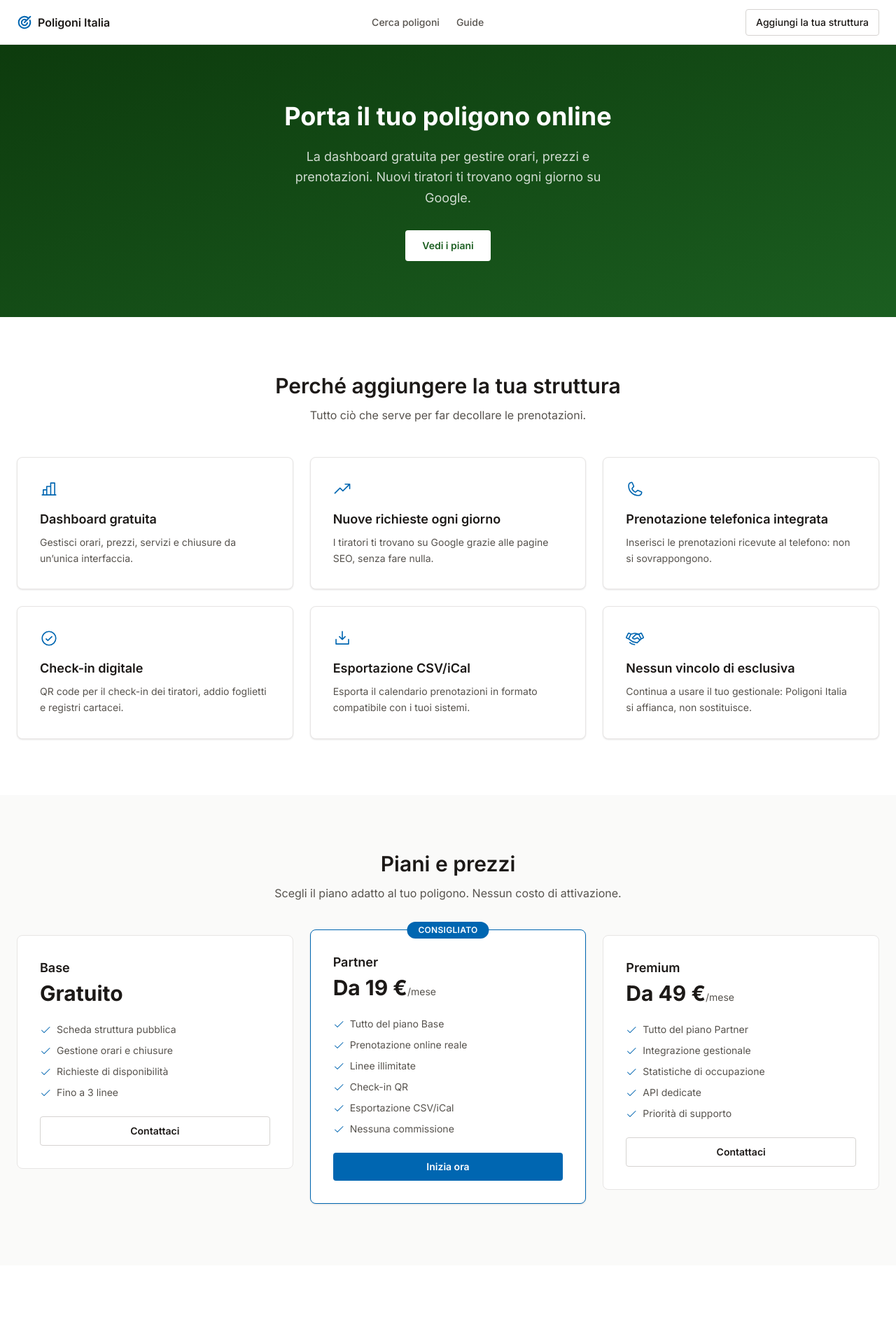
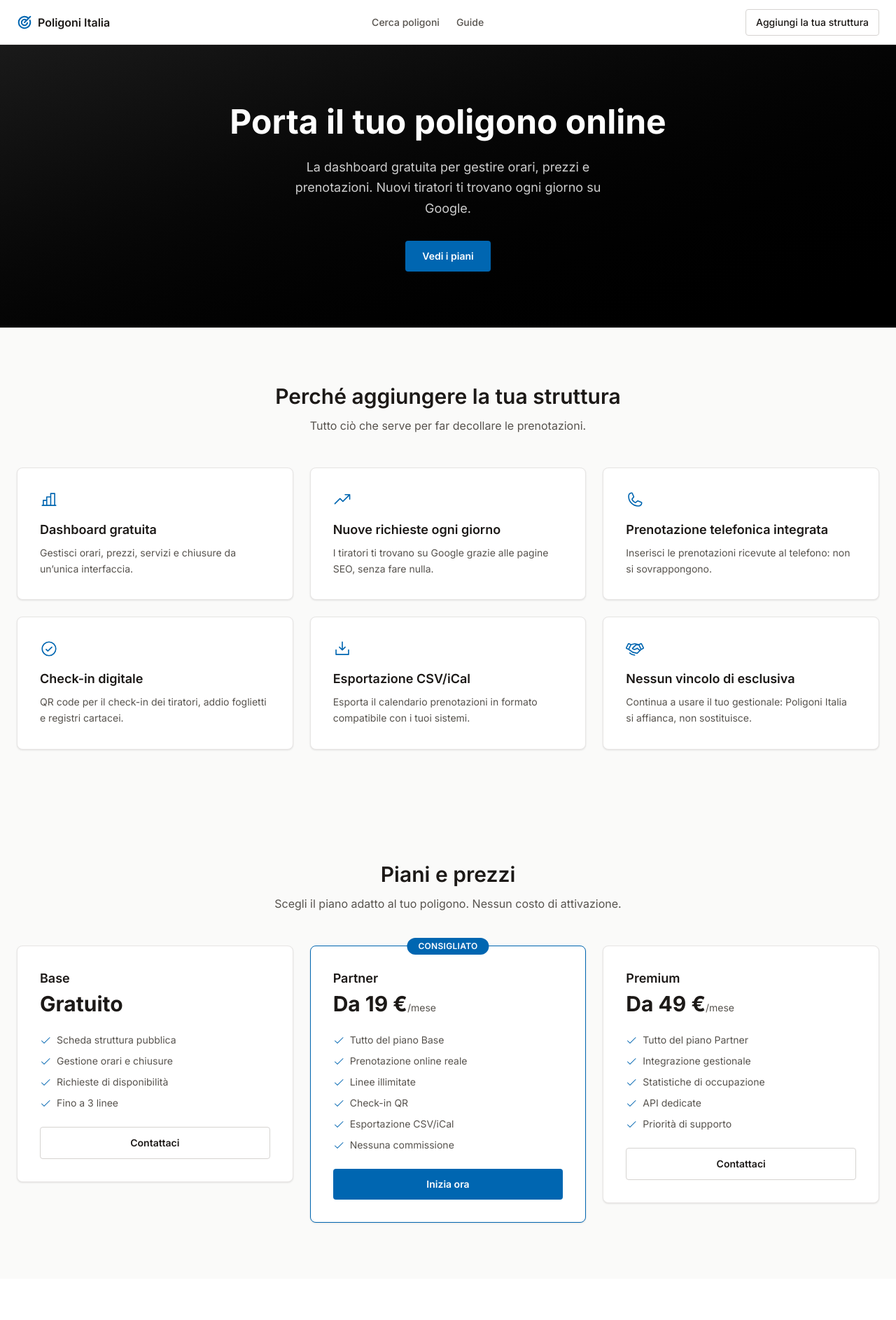
Before and after one commit to nignesti/poligoni_italia, a Next.js app in the folder app/apps/web/: page /gestori in a window 1280 px wide. Shown: the top 1886 px of the page at 70% size. Built offline with nearby package versions, Linux system fonts and the light colour scheme.

Commit message:
Aggiornamento pagina gestori

```diff
--- a/app/apps/web/app/(public)/gestori/page.tsx
+++ b/app/apps/web/app/(public)/gestori/page.tsx
@@ -97,26 +97,28 @@ export default function GestoriPage() {
   return (
     <>
       {/* Hero */}
-      <section className="bg-gradient-to-br from-[#0d3b0d] to-[#1b5e20]">
+      <section className="bg-gradient-to-br from-[var(--surface-dark-from)] to-[var(--surface-dark-to)]">
         <Container className="py-20 text-center">
-          <h1 className="mx-auto max-w-xl text-4xl font-bold leading-tight text-white">
+          <h1 className="mx-auto max-w-2xl text-4xl font-bold leading-tight text-white md:text-5xl">
             Porta il tuo poligono online
           </h1>
           <p className="mx-auto mt-5 max-w-md text-lg leading-relaxed text-white/80">
             La dashboard gratuita per gestire orari, prezzi e prenotazioni. Nuovi tiratori ti
             trovano ogni giorno su Google.
           </p>
-          <a
-            href="#piani"
-            className="mt-8 inline-block rounded-control bg-white px-6 py-3 text-sm font-semibold text-[#1b5e20] hover:bg-white/90"
-          >
-            Vedi i piani
-          </a>
+          <div className="mt-8 flex flex-wrap items-center justify-center gap-3">
+            <Link
+              href="#piani"
+              className="rounded-control bg-accent px-6 py-3 text-sm font-semibold text-accent-ink hover:bg-accent-hover"
+            >
+              Vedi i piani
+            </Link>
+          </div>
         </Container>
       </section>
 
       {/* Benefici */}
-      <section className="py-20">
+      <section className="bg-surface-sunken py-20">
         <Container>
           <div className="mx-auto max-w-xl text-center">
             <h2 className="text-3xl font-semibold text-ink">
@@ -153,10 +155,10 @@ export default function GestoriPage() {
             {PLANS.map((plan) => (
               <div
                 key={plan.name}
-                className={`relative flex flex-col gap-6 rounded-panel border bg-surface p-8 ${
+                className={`relative flex flex-col gap-6 rounded-panel bg-surface p-8 shadow-panel ${
                   plan.highlighted
-                    ? 'border-accent shadow-panel lg:-translate-y-2'
-                    : 'border-hairline'
+                    ? 'border border-accent'
+                    : 'border border-hairline'
                 }`}
               >
                 {plan.highlighted && (
@@ -181,7 +183,7 @@ export default function GestoriPage() {
                 </ul>
                 <a
                   href="mailto:info@poligoniitalia.it"
-                  className={`mt-auto rounded-control px-5 py-2.5 text-center text-sm font-semibold ${
+                  className={`mt-auto rounded-control px-6 py-3 text-center text-sm font-semibold ${
                     plan.highlighted
                       ? 'bg-accent text-accent-ink hover:bg-accent-hover'
                       : 'border border-hairline-strong text-ink hover:border-accent hover:text-accent'
```
